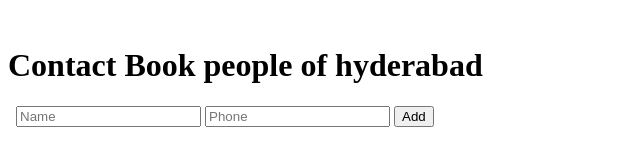
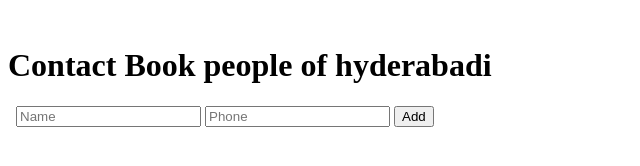
Before and after one commit to Premchand-96/contact-app-docker, a plain HTML site: page frontend/index.html in a window 1280 px wide. Shown: the full height of the page, 0-640 px from the left. Drawn offline with Linux system fonts and the light colour scheme; no server answers.

Commit message:
Update index.html

```diff
--- a/frontend/index.html
+++ b/frontend/index.html
@@ -7,7 +7,7 @@
 
 
 
-<h1>Contact Book people of hyderabad</h1>
+<h1>Contact Book people of hyderabadi</h1>
 
 
 
```
